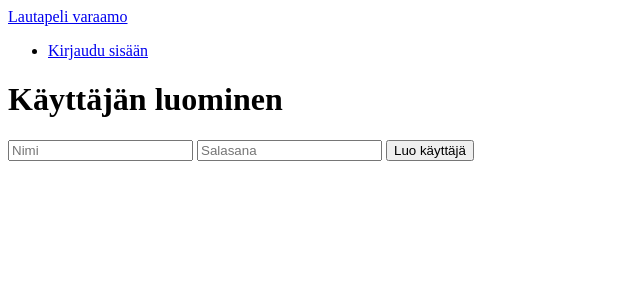
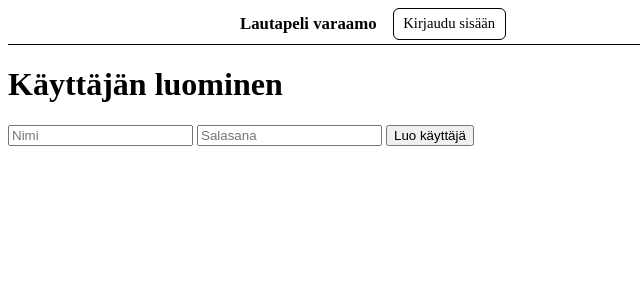
Before and after one commit to Jusu05/Boardgame-booking-system, a Flask app: page /create_user in a window 1280 px wide. Shown: the top 300 px of the page, without its empty margins (0-640 px from the left). Run offline with Flask 3, Linux system fonts and the light colour scheme; parts of the project's set-up code (start-up, migrations or seed data) failed here and were passed over.

Commit message:
basic stylazition to nav bar

```diff
--- a/templates/base.html
+++ b/templates/base.html
@@ -5,6 +5,53 @@
     <meta name="viewport" content="width=device-width, initial-scale=1">
     <title>{% block title %}{% endblock %}</title>
     {% block head %}{% endblock %}
+
+    <style>
+        .nav-header {
+            border-bottom: 1px solid black;
+            margin-bottom: 0.25rem;
+        }
+
+        .nav-inner {
+            margin: 0 auto;
+            width: min(800px, calc(100% - 24px));
+            display: flex;
+            align-items: center;
+            gap: 1rem;
+        }
+
+        .brand {
+            font-weight: 700;
+            font-size: 1.05rem;
+            color: black;
+            text-decoration-line: none;
+            margin-bottom: 0.25rem;
+        }
+
+        .nav {
+            flex: 1;
+        }
+
+        .nav-list {
+            display: flex;
+            gap: 0.25rem;
+            align-items: center;
+            list-style: none;
+            margin: 0;
+            padding: 0;
+        }
+
+        .nav-link {
+            display: inline-block;
+            padding: 0.4rem 0.6rem;
+            text-decoration-line: none;
+            border-radius: 6px;
+            font-size: 0.92rem;
+            color: black;
+            border: 1px solid black;
+            margin-bottom: 0.25rem;
+        }
+    </style>
 </head>
 
 <body>
--- a/templates/index.html
+++ b/templates/index.html
@@ -15,9 +15,11 @@
         border: 2px solid #000;
         background: #fff;
     }
+
     .boardgame:hover {
         filter: brightness(85%);
     }
+
     .boardgame-thumb{
         width: 220px;
         height: 220px;
@@ -27,6 +29,7 @@
         box-sizing: border-box;
         flex: 0 0 auto;
     }
+
     .boardgame-info{
         display: flex;
         flex-direction: column;
@@ -34,10 +37,12 @@
         flex: 1 1 auto;
         color: #111;
     }
+
     .boardgame-info p{
         margin: 6px 0;
         font-size: 16px;
     }
+
     .boardgame-title{
         margin: 2px 0 10px 0;
         font-size: 40px;
```
Lines whose indentation alone changed are shown as unchanged.
